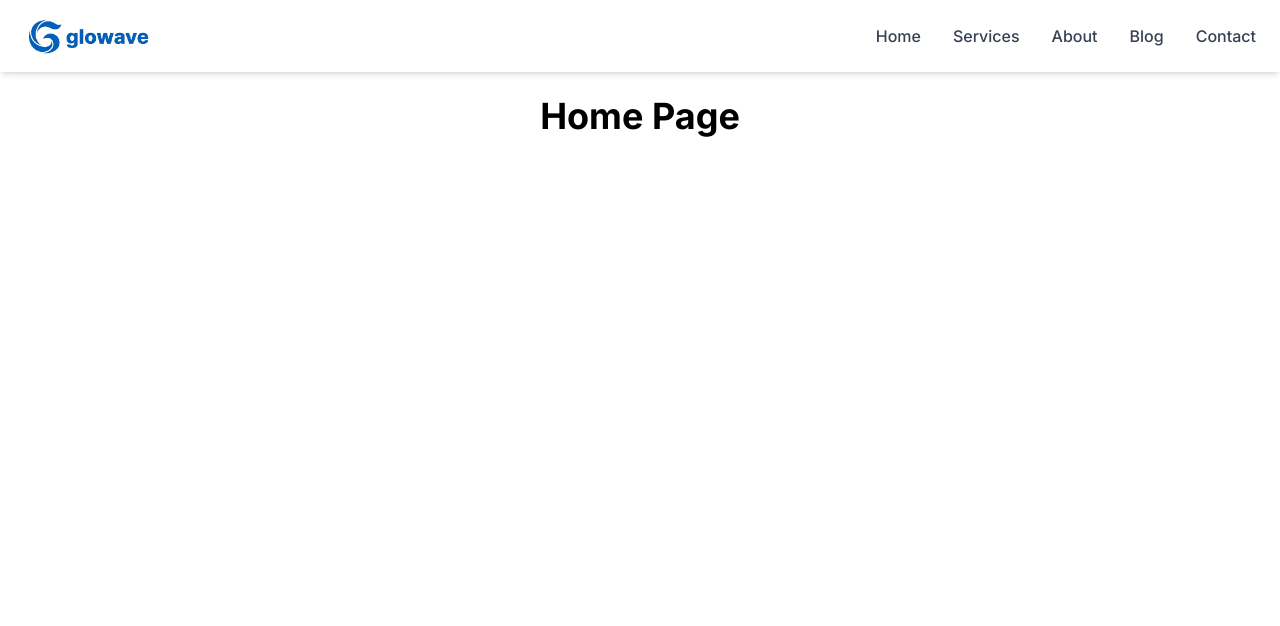
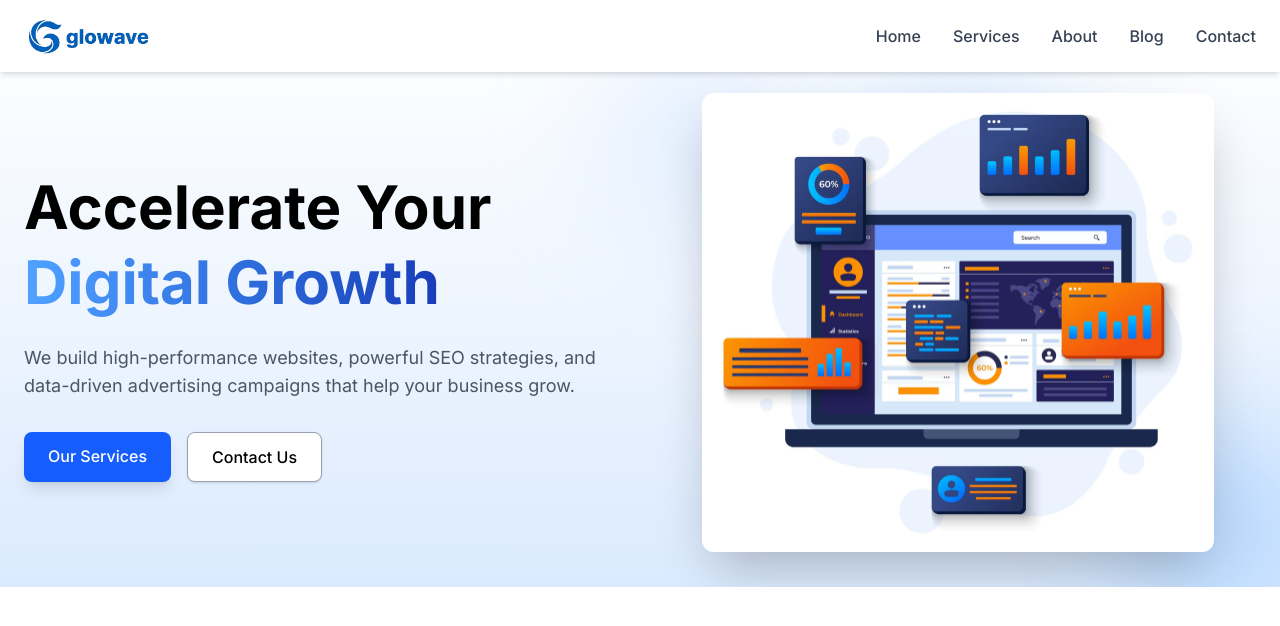
Before and after one commit to Hlamong55/Glowave-Website, a React (Vite) app: page / in a window 1280 px wide. Shown: the top 626 px of the page. Built offline with nearby package versions, Linux system fonts and the light colour scheme; the HTML template or start-up script is replaced by a standard one.

Commit message:
implemented hero section

```diff
--- a/src/components/layout/Navbar.jsx
+++ b/src/components/layout/Navbar.jsx
@@ -1,6 +1,7 @@
 import { Link } from "react-router-dom"
 import { useState } from "react"
 import { FaBars, FaTimes } from "react-icons/fa"
+// eslint-disable-next-line no-unused-vars
 import { motion } from "framer-motion"
 import logo from "../../assets/testlogo.png"
 
--- a/src/pages/Home.jsx
+++ b/src/pages/Home.jsx
@@ -1,8 +1,101 @@
+// eslint-disable-next-line no-unused-vars
+import { motion } from "framer-motion"
+import { Link } from "react-router-dom"
+import heroImg from "../assets/hero-dashboard.png"
+
 function Home() {
   return (
-    <div className="pt-24 text-center">
-      <h1 className="text-4xl font-bold">Home Page</h1>
-    </div>
+    <section className="pt-24 pb-8 bg-linear-to-b from-white via-blue-50 to-blue-100 overflow-hidden">
+
+      <div className="max-w-7xl mx-auto px-6 grid md:grid-cols-2 gap-10 items-center">
+
+        {/* Left Content */}
+        <div>
+
+          <motion.h1
+            initial={{ opacity: 0, y: 40 }}
+            animate={{ opacity: 1, y: 0 }}
+            transition={{ duration: 0.6 }}
+            className="text-5xl md:text-6xl font-bold leading-tight"
+          >
+            Accelerate Your
+            <span className="bg-linear-to-r from-blue-400 to-blue-800 bg-clip-text text-transparent">
+              {" "}Digital Growth
+            </span>
+          </motion.h1>
+
+          <motion.p
+            initial={{ opacity: 0, y: 40 }}
+            animate={{ opacity: 1, y: 0 }}
+            transition={{ duration: 0.8 }}
+            className="mt-6 text-gray-600 text-lg"
+          >
+            We build high-performance websites, powerful SEO strategies,
+            and data-driven advertising campaigns that help your business grow.
+          </motion.p>
+
+          {/* CTA Buttons */}
+          <motion.div
+            initial={{ opacity: 0 }}
+            animate={{ opacity: 1 }}
+            transition={{ delay: 0.4 }}
+            className="mt-8 flex gap-4"
+          >
+            <Link
+              to="/services"
+              className="bg-blue-600 text-white px-6 py-3 rounded-lg font-medium hover:bg-blue-700 transition transform hover:scale-105 shadow-lg"
+            >
+              Our Services
+            </Link>
+
+            <Link
+              to="/contact"
+              className="border border-gray-400 px-6 py-3 rounded-lg font-medium bg-white hover:bg-gray-100 transform hover:scale-105 shadow-sm"
+            >
+              Contact Us
+            </Link>
+          </motion.div>
+
+        </div>
+
+        {/* Right Visual */}
+        <motion.div
+          initial={{ opacity: 0, scale: 0.8 }}
+          animate={{ opacity: 1, scale: 1 }}
+          transition={{ duration: 0.8 }}
+          className="relative flex justify-center"
+        >
+
+          {/* Glow background */}
+          <div className="absolute w-72 h-72 bg-blue-300 rounded-full blur-3xl opacity-40 animate-pulse"></div>
+
+          {/* Floating circle */}
+          <motion.div
+            animate={{ y: [0, -20, 0] }}
+            transition={{ duration: 6, repeat: Infinity }}
+            className="absolute -top-10 -left-10 w-40 h-40 bg-blue-200 rounded-full blur-3xl opacity-50"
+          />
+
+          <motion.div
+            animate={{ y: [0, 20, 0] }}
+            transition={{ duration: 7, repeat: Infinity }}
+            className="absolute -bottom-10 -right-10 w-40 h-40 bg-blue-400 rounded-full blur-3xl opacity-40"
+          />
+
+          {/* Dashboard Image */}
+          <motion.img
+            src={heroImg}
+            alt="Digital Growth Dashboard"
+            className="relative w-full max-w-lg rounded-xl shadow-2xl"
+            animate={{ y: [0, -10, 0] }}
+            transition={{ duration: 5, repeat: Infinity }}
+          />
+
+        </motion.div>
+
+      </div>
+
+    </section>
   )
 }
 
```
Also changed, not shown: src/assets/hero-dashboard.png (added).
